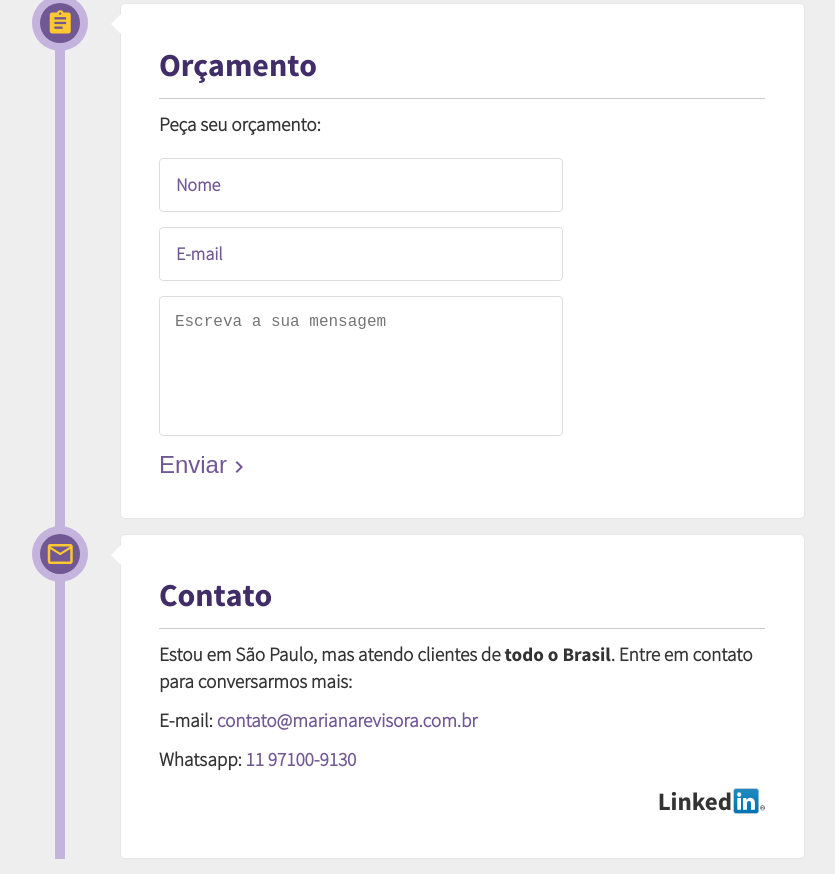
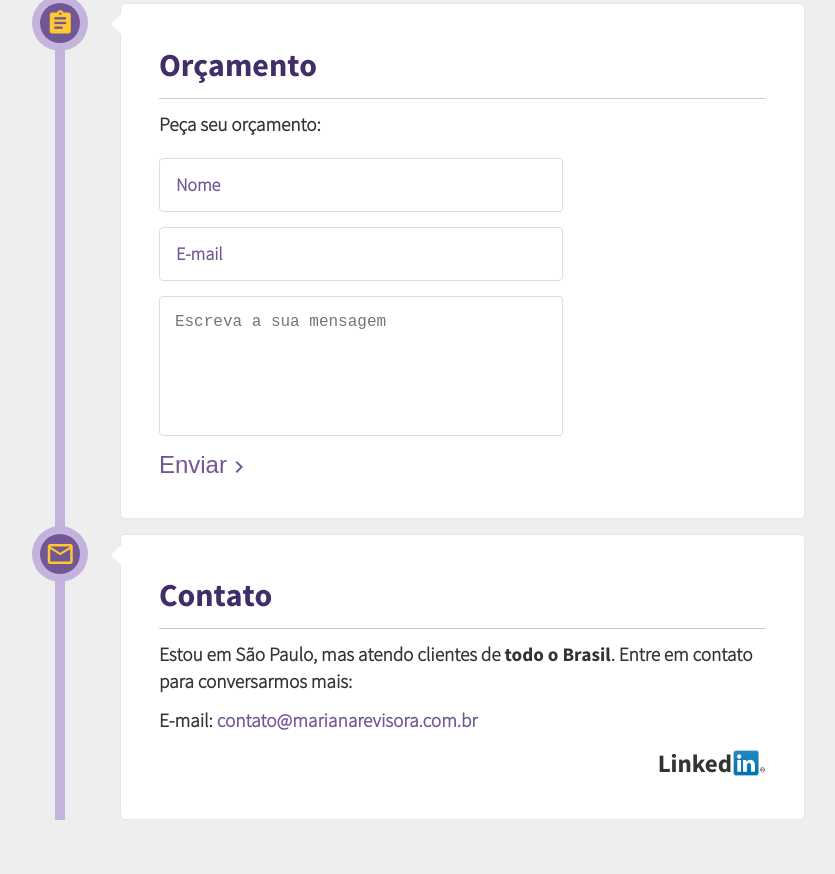
Before and after one commit to PaneladePau/mariana-revisora, a website: page index.html in a window 1280 px wide. Shown: the part 1583-2457 px from the top of the page, without its empty margins (233-1068 px from the left). After the commit the page ends 2418 px from the top, so only its background shows below. Drawn offline with Linux system fonts and the light colour scheme; files whose address does not match are found by name.

Commit message:
Update index.html

```diff
--- a/index.html
+++ b/index.html
@@ -207,7 +207,6 @@
 
             <p>Estou em São Paulo, mas atendo clientes de <strong>todo o Brasil</strong>. Entre em contato para conversarmos mais:</p>
             <p>E-mail: <a href="mailto:contato@marianarevisora.com.br">contato@marianarevisora.com.br</a></p>
-            <p>Whatsapp: <a href="tel:11 97100-9130">11 97100-9130</a></p>
             <p style="overflow: hidden;"><a href="https://br.linkedin.com/in/mariana-cervi-soares-02018b17" target="_blank" class="linkedin-link"><strong>Linked</strong><span class="linkedin-icon"></span></a></p>
 
           </div>
```
